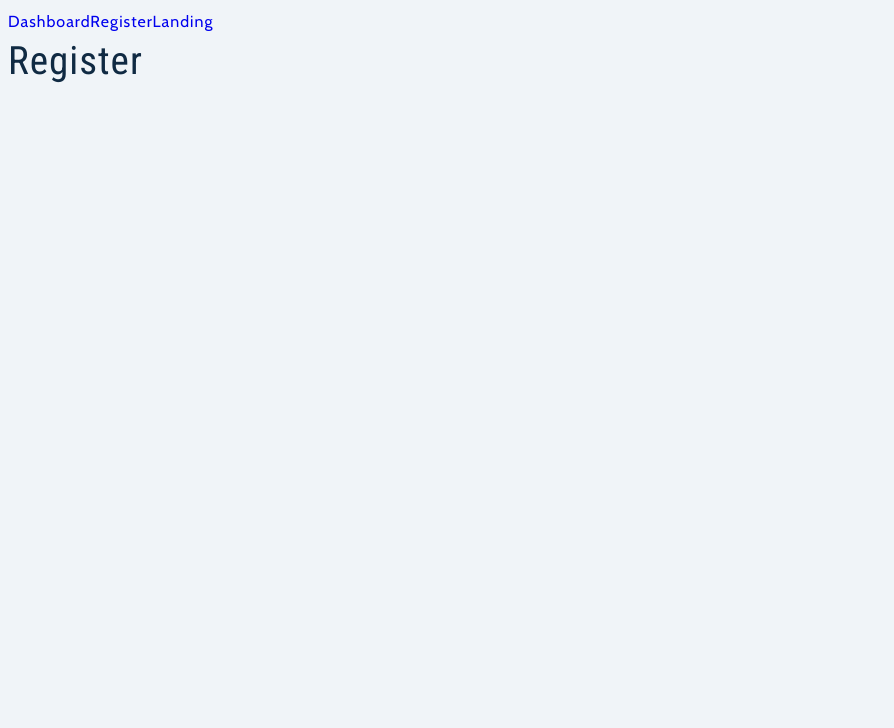
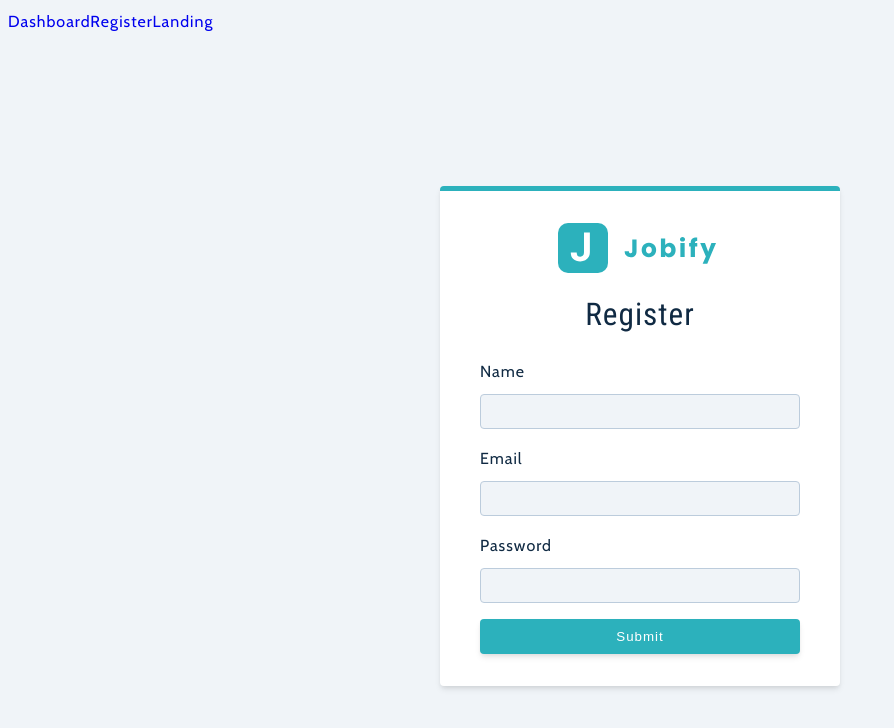
Before and after one commit to wilfred05777/jobify-mern-ts-02-19-2023, a React (Vite) app in the folder client/: page /register in a window 1280 px wide. Shown: the top 728 px of the page, without its empty margins (0-894 px from the left). Built offline with nearby package versions, Linux system fonts and the light colour scheme.

Commit message:
my initial register form

```diff
--- /dev/null
+++ b/client/src/components/FormRow/FormRow.tsx
@@ -0,0 +1,30 @@
+const FormRow = ({
+  type,
+  name,
+  value,
+  handleChange,
+  labelText
+}: {
+  type: any
+  name: any
+  value: any
+  handleChange: any
+  labelText?: any
+}) => {
+  return (
+    <div className='form-row'>
+      <label htmlFor={name} className='form-label'>
+        {labelText || name}
+      </label>
+      <input
+        type={type}
+        value={value}
+        name={name}
+        onChange={handleChange}
+        className='form-input'
+      />
+    </div>
+  )
+}
+
+export default FormRow
--- a/client/src/components/index.tsx
+++ b/client/src/components/index.tsx
@@ -1,4 +1,5 @@
 import Logo from './Logo/Logo'
 import Error from '../styles/styled-component/ErrorPage/ErrorPage'
+import FormRow from './FormRow/FormRow'
 
-export { Logo, Error }
+export { Logo, Error, FormRow }
--- a/client/src/pages/Register/Register.tsx
+++ b/client/src/pages/Register/Register.tsx
@@ -1,10 +1,73 @@
-import React from 'react'
+import React, { useEffect, useState } from 'react'
+import Wrapper from '../../styles/styled-component/RegisterPage/RegisterPage'
+import { Logo, FormRow } from '../../components'
+
+import { useNavigate } from 'react-router-dom'
+
+const intialState = {
+  name: '',
+  email: '',
+  password: '',
+  isMember: true
+}
 
 const Register = () => {
+  const navigate = useNavigate()
+  const [values, setValues] = useState(intialState)
+  // const { user,displayAlert } = useAppContext()
+
+  const onSubmit = (e: any) => {
+    e.preventDefault()
+    const { name, email, password, isMember } = values
+    if (!email || !password || !isMember) {
+      // displayAlert()
+      return
+    }
+  }
+  const handleChange = (e: any) => {
+    setValues({ ...values, [e.target.name]: e.target.value })
+  }
+
+  useEffect(() => {
+    // if (user) {
+    //   setTimeout(() => {
+    //     navigate('/')
+    //   }, 3000)
+    // }
+    // }, [user, navigate])
+  }, [])
+
   return (
-    <div>
-      <h2>Register</h2>
-    </div>
+    <Wrapper className='full-page'>
+      {/* <h2>Register</h2> */}
+
+      <form className='form' onSubmit={onSubmit}>
+        <Logo />
+        <h3>Register</h3>
+        {/* name input */}
+        <FormRow
+          type='text'
+          name='name'
+          value={values.name}
+          handleChange={handleChange}
+        />
+        {/* email input */}
+        <FormRow
+          type='email'
+          name='email'
+          value={values.email}
+          handleChange={handleChange}
+        />
+        {/* password input */}
+        <FormRow
+          type='password'
+          name='password'
+          value={values.password}
+          handleChange={handleChange}
+        />
+        <button className='btn btn-block'>submit</button>
+      </form>
+    </Wrapper>
   )
 }
 
--- /dev/null
+++ b/client/src/styles/styled-component/RegisterPage/RegisterPage.tsx
@@ -0,0 +1,27 @@
+import styled from 'styled-components'
+
+const Wrapper = styled.section`
+  display: grid;
+  align-items: center;
+  .logo {
+    display: block;
+    margin: 0 auto;
+    margin-bottom: 1.38rem;
+  }
+  .form {
+    max-width: 400px;
+    border-top: 5px solid var(--primary-500);
+  }
+  h3 {
+    text-align: center;
+  }
+  p {
+    margin: 0;
+    margin-top: 1rem;
+    text-align: center;
+    color: var(--primary-500);
+    cursor: pointer;
+    letter-spacing: var(--letterSpacing);
+  }
+`
+export default Wrapper
```
